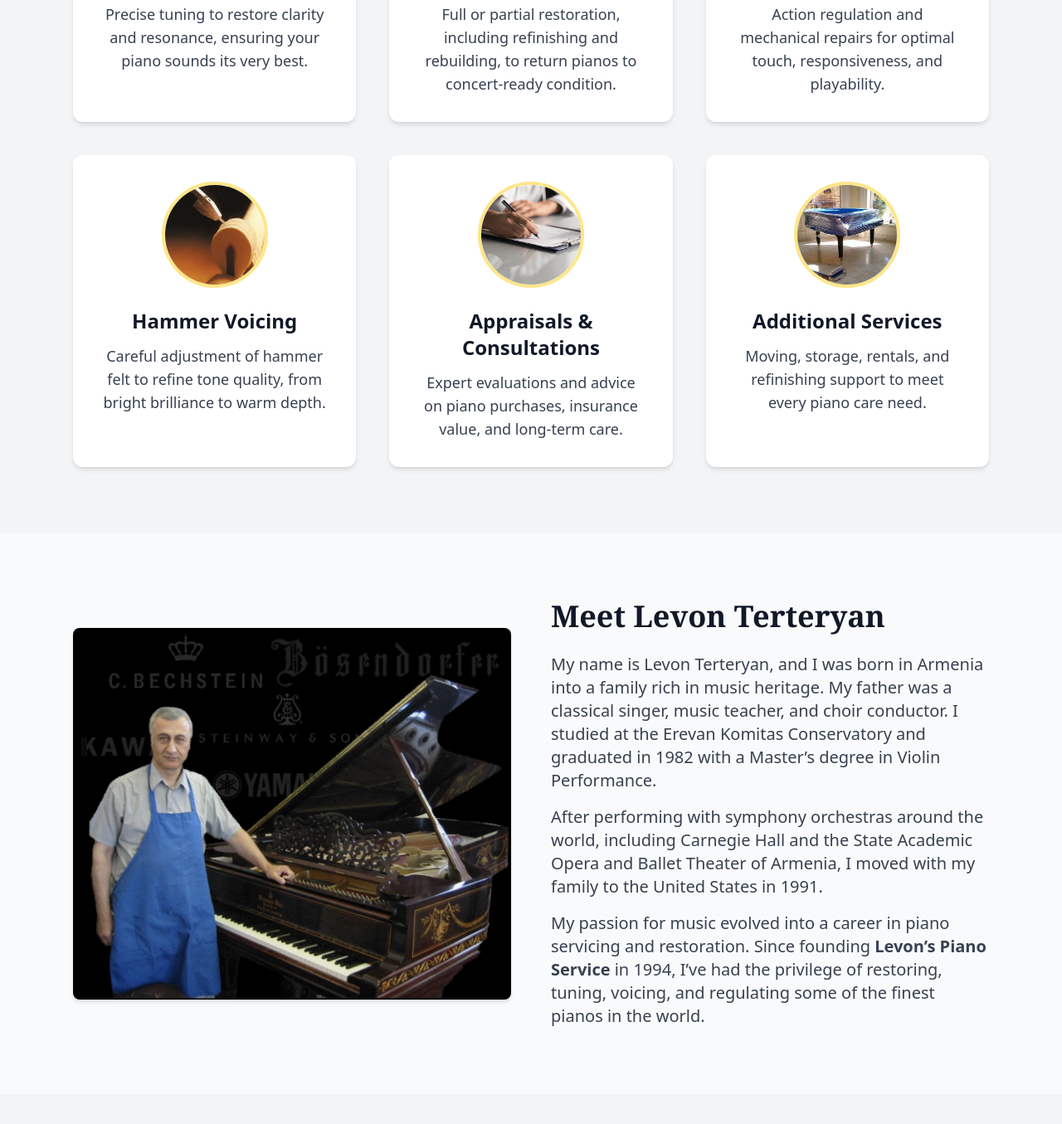
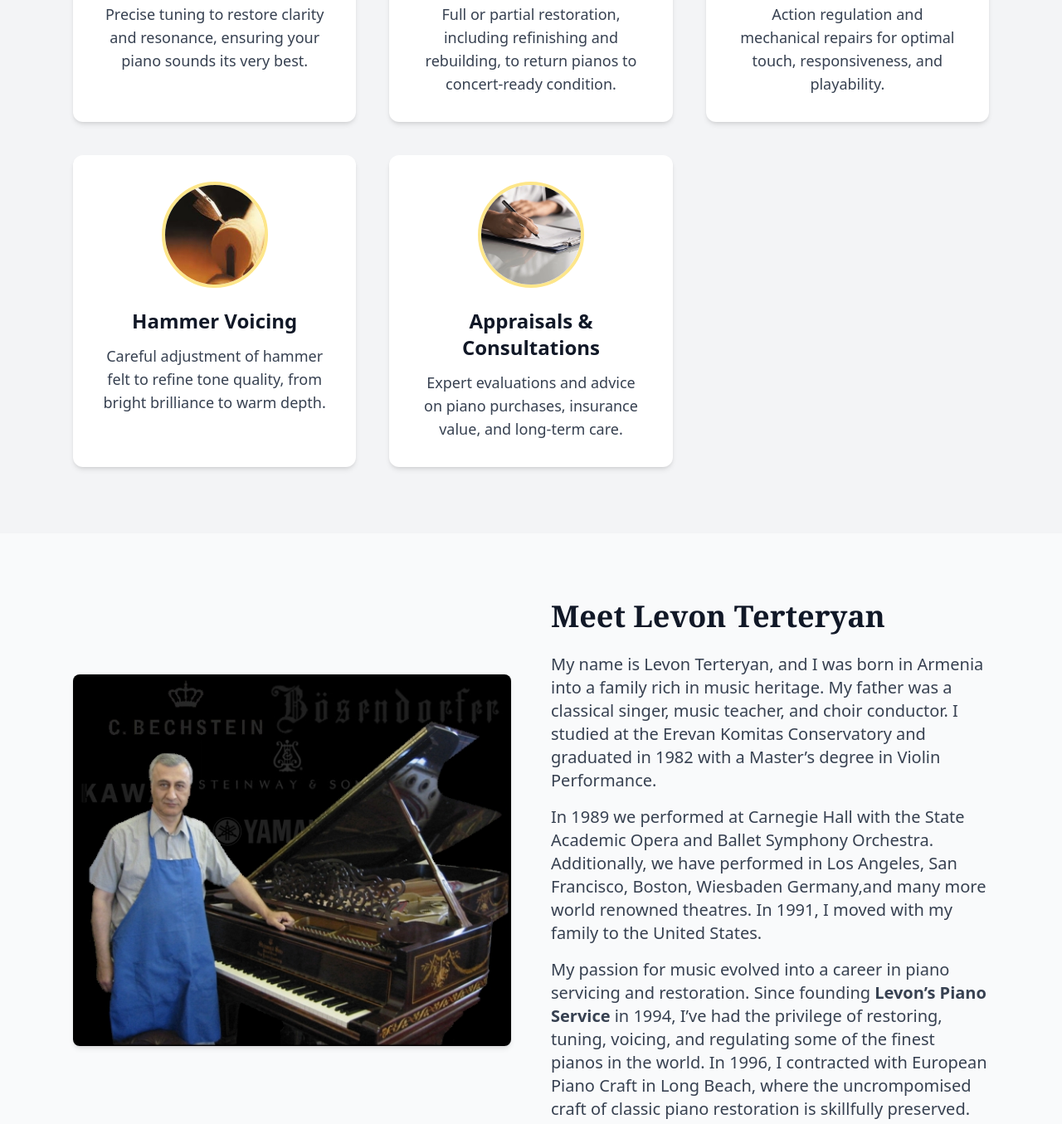
Before and after one commit to davitbars/levons-piano-service, a plain HTML site: page index.html in a window 1280 px wide. Shown: the part 1029-2384 px from the top of the page at 83% size. Drawn offline with nearby package versions, Linux system fonts and the light colour scheme.

Commit message:
Live changes

```diff
--- a/index.html
+++ b/index.html
@@ -138,15 +138,7 @@
                     </p>
                 </div>
 
-                <!-- Card 6 -->
-                <div class="bg-white rounded-xl shadow-md p-8 text-center hover:shadow-xl transition">
-                    <img src="/images/moving.jpg" alt="Additional Services"
-                        class="w-32 h-32 mx-auto rounded-full object-cover mb-6 border-4 border-amber-200">
-                    <h4 class="text-2xl font-semibold mb-3 text-gray-900">Additional Services</h4>
-                    <p class="text-lg text-gray-700">
-                        Moving, storage, rentals, and refinishing support to meet every piano care need.
-                    </p>
-                </div>
+
             </div>
         </div>
     </section>
@@ -167,13 +159,15 @@
                     Conservatory and graduated in 1982 with a Master’s degree in Violin Performance.
                 </p>
                 <p class="text-lg md:text-xl text-gray-700 mb-4">
-                    After performing with symphony orchestras around the world, including Carnegie Hall and the State
-                    Academic Opera and Ballet Theater of Armenia, I moved with my family to the United States in 1991.
+                    In 1989 we performed at Carnegie Hall with the State Academic Opera and Ballet Symphony Orchestra. Additionally,
+                    we have performed in Los Angeles, San Francisco, Boston, Wiesbaden Germany,and many more world renowned theatres.
+                    In 1991, I moved with my family to the United States.
                 </p>
                 <p class="text-lg md:text-xl text-gray-700">
                     My passion for music evolved into a career in piano servicing and restoration. Since founding <span
                         class="font-semibold">Levon’s Piano Service</span> in 1994, I’ve had the privilege of restoring,
-                    tuning, voicing, and regulating some of the finest pianos in the world.
+                    tuning, voicing, and regulating some of the finest pianos in the world. In 1996, I contracted with European Piano Craft
+                    in Long Beach, where the uncrompomised craft of classic piano restoration is skillfully preserved.
                 </p>
             </div>
         </div>
```
Also changed, not shown: gallery.json (+5 -5 lines), piano.html (+1 -0 lines).
